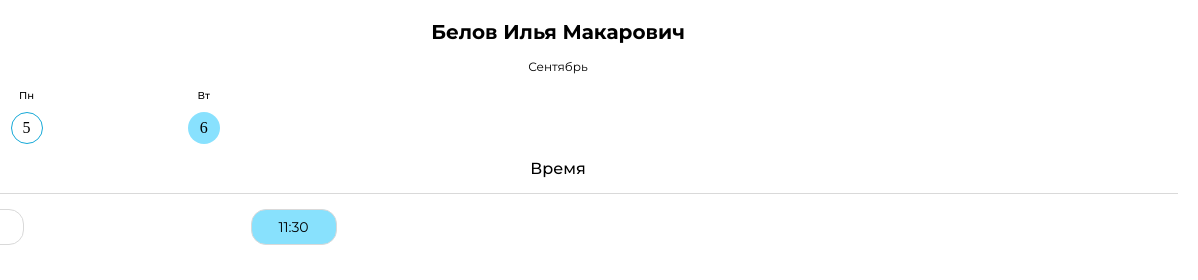
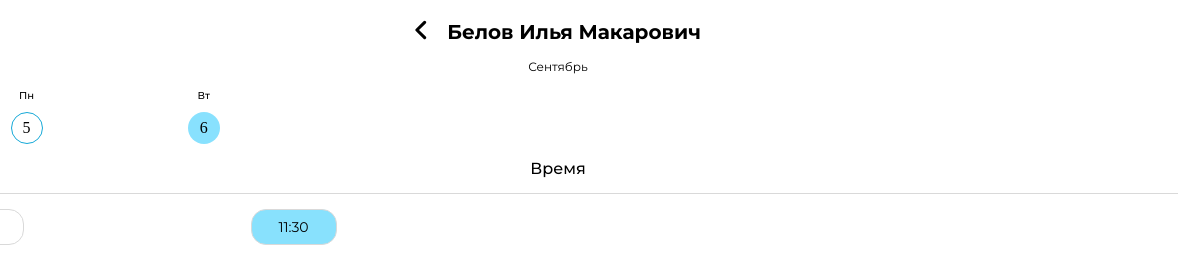
Before and after one commit to IrinaNozdrina/AAA, a plain HTML site: page index.html in a window 1280 px wide. Shown: the top 280 px of the page, 82-1280 px from the left. Drawn offline with Linux system fonts and the light colour scheme.

Commit message:
Update index.html

```diff
--- a/index.html
+++ b/index.html
@@ -13,6 +13,9 @@
 <body class="body">
 <div class="container">
     <div class="header">
+        <svg width="12" height="20" viewBox="0 0 12 20" fill="none" xmlns="http://www.w3.org/2000/svg">
+    <path d="M9.62508 17.7085L1.91675 10.0002L9.62508 2.29183" stroke="black" stroke-width="3.08333" stroke-linecap="round" stroke-linejoin="round"/>
+</svg>
         <img src="..." alt="arrow" class="img-arrow-left"/>
         <p class="text text-title">Белов Илья Макарович</p>
     </div>
```
